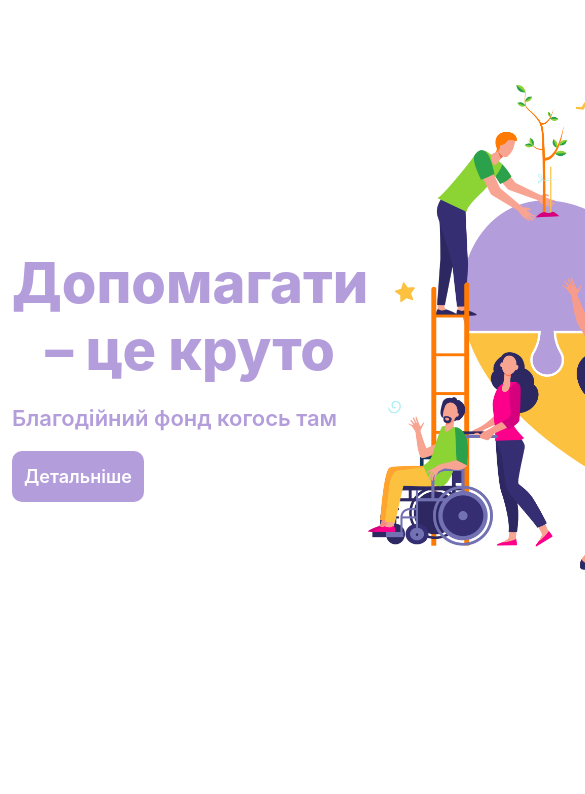
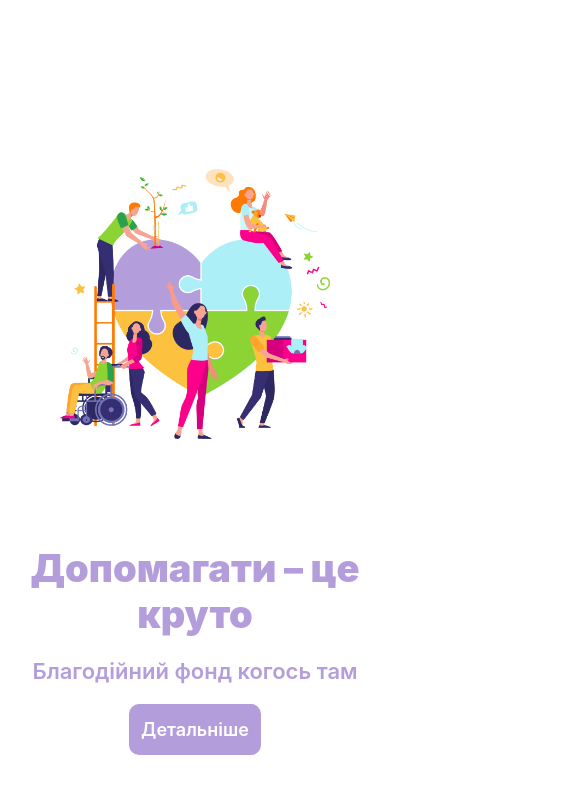
Before and after one commit to ovsiannykov/kind-heart, a React (Create React App) app: page / in a window 390 px wide. Shown: the top 794 px of the page, 585 px wide, since content can reach past the window. Built offline with nearby package versions, Linux system fonts and the light colour scheme.

Commit message:
Add adaptive

```diff
--- a/src/components/Hero/index.css
+++ b/src/components/Hero/index.css
@@ -1,9 +1,10 @@
 .hero {
   padding-top: 50px;
+  padding-bottom: 50px;
   display: flex;
   justify-content: space-around;
   background-color: white;
-  height: 100vh;
+  min-height: 100vh;
 }
 
 .title-box {
@@ -17,6 +18,7 @@
   font-size: 56px;
   font-weight: 800;
   color: #b39ddb;
+  text-align: start;
 }
 
 .sub-title p {
@@ -24,6 +26,7 @@
   font-size: 22px;
   margin-top: 10px;
   font-weight: 600;
+  text-align: start;
 }
 
 .image {
@@ -50,3 +53,41 @@
   border-width: 2px;
   border-color: #b39ddb;
 }
+
+/* ---------- */
+/* Adaptive */
+/* ---------- */
+
+@media (max-width: 1079px) {
+  .hero {
+    flex-direction: column-reverse;
+  }
+  .image {
+    margin-top: 80px;
+  }
+
+  .title-box {
+    padding-top: 30px;
+    align-items: center;
+  }
+
+  .sub-title p {
+    text-align: center;
+  }
+
+  .title {
+    text-align: center;
+  }
+}
+
+@media (max-width: 530px) {
+  .image {
+    width: 270px;
+    height: 270px;
+  }
+
+  .title {
+    font-size: 38px;
+    font-weight: 900;
+  }
+}
```
